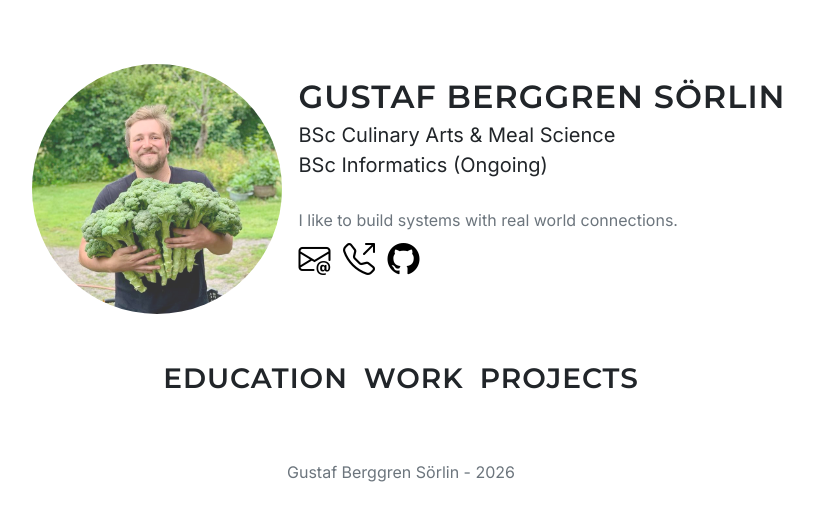
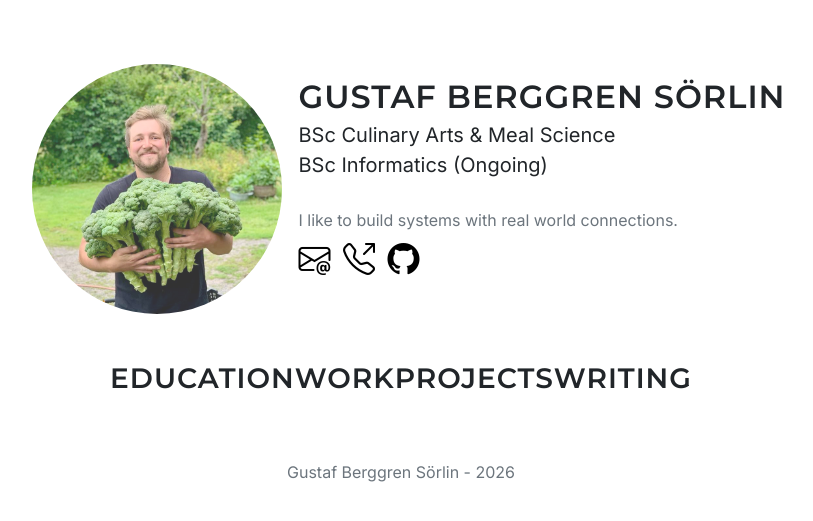
Before and after one commit to gbrggrn/gbrggrn.github.io, a Jekyll site: the page built from index.html, in a window 1280 px wide. Shown: the top 521 px of the page, without its empty margins (239-1052 px from the left). Built offline with Jekyll 4.4.1, drawn with Linux system fonts in a browser that asks for light colours.

Commit message:
Update index.html

```diff
--- a/index.html
+++ b/index.html
@@ -9,15 +9,21 @@ layout: default
     </div>
   </div>
 
-    <div class="px-3">
+  <div class="ms-3">
     <div class="category-card" onclick="toggleTimeline('work-timeline')">
       <h3>Work</h3>
     </div>
   </div>
 
-    <div>
+  <div class="ms-3">
     <div class="category-card" onclick="toggleTimeline('proj-timeline')">
       <h3>Projects</h3>
+    </div>
+  </div>
+
+  <div class="ms-3">
+    <div class="category-card" onclick="toggleTimeLine('writing-timeline')">
+      <h3>Writing</h3>
     </div>
   </div>
 
@@ -37,6 +43,10 @@ layout: default
     <div id="work-timeline" class="timeline-wrapper w-100">
       {% include timeline.html type="work" %}
     </div>
+
+    <div id="writing-timeline" class="timeline-wrapper w-100">
+      {% include timeline.html type="work" %}
+    </div>
   </div>
 
 </div>
```
Lines whose indentation alone changed are shown as unchanged.
